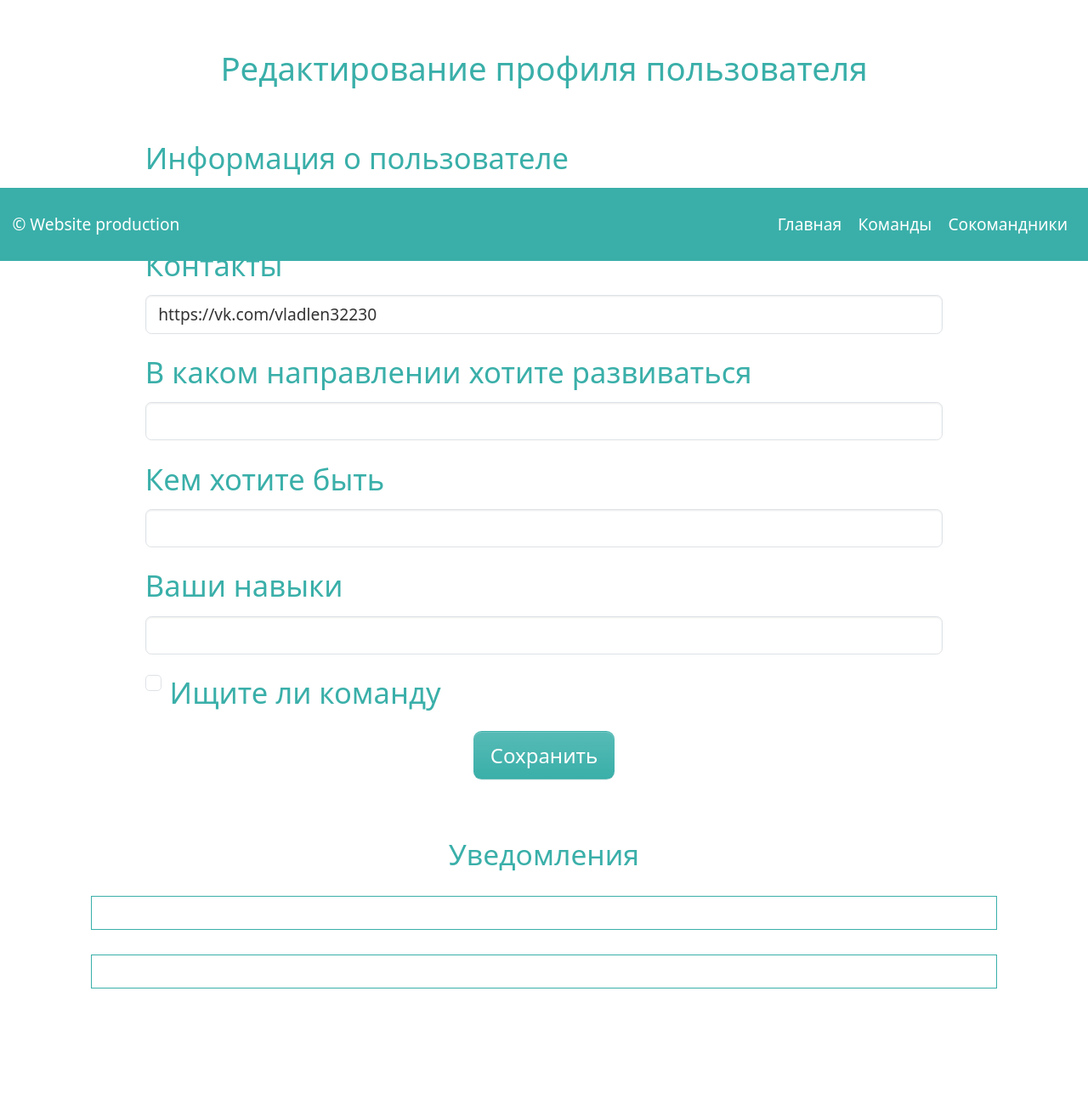
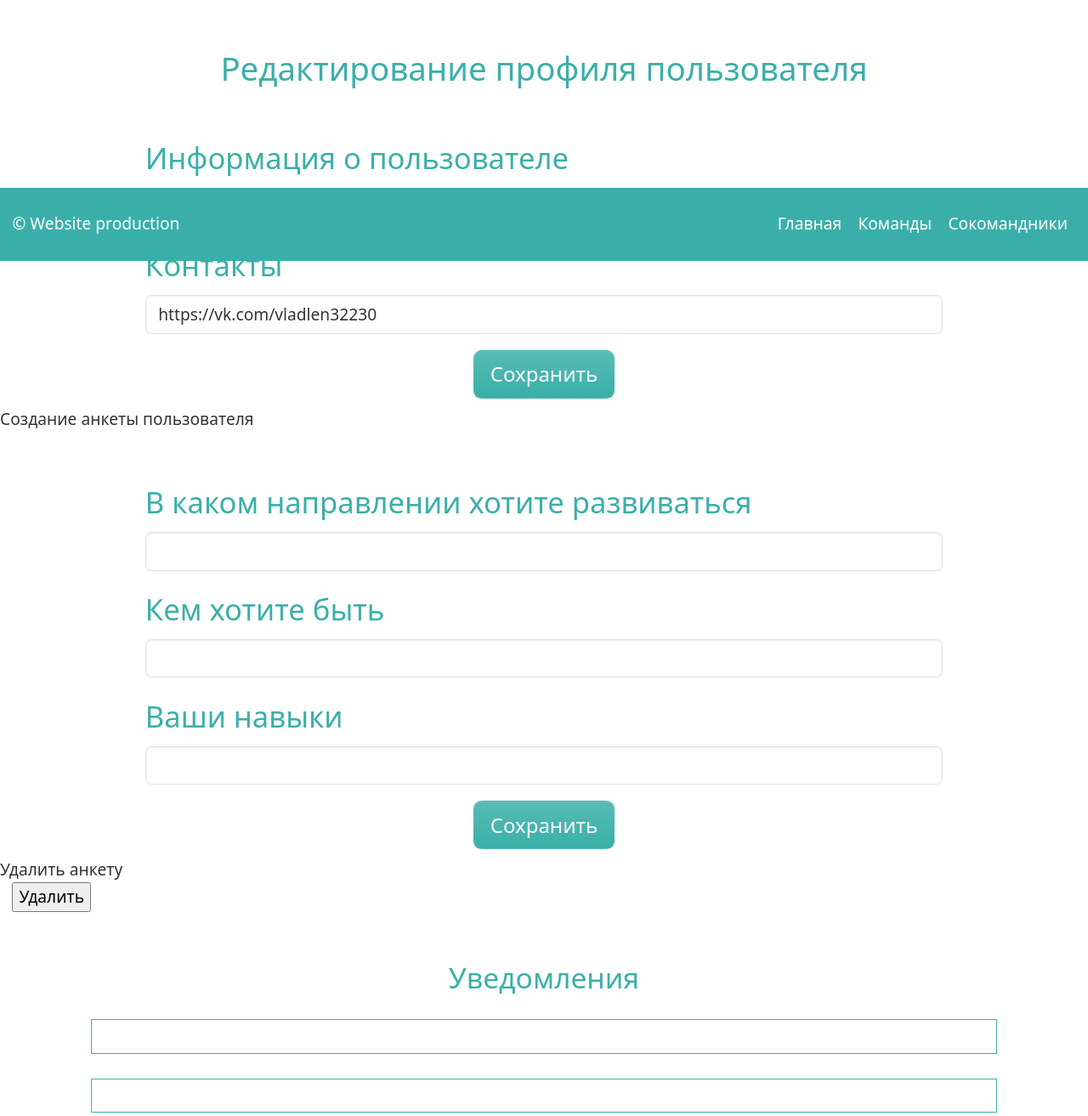
Before and after one commit to vladlen32230/Team-Project-Workshop-Backup, a Django app: page /users/vlad/ in a window 1280 px wide. Shown: the part 493-1806 px from the top of the page at 85% size. Before the commit the page ends 1656 px from the top, so only its background shows below. Run offline with Django 5.2, Linux system fonts and the light colour scheme; data comes from the database, SQL or seed files in the repository; both versions use the stored data as it was after the commit; some libraries are stand-ins or nearby versions.

Commit message:
refacroting

```diff
--- a/src/start/templates/user.html
+++ b/src/start/templates/user.html
@@ -132,7 +132,7 @@
                 type="text"
                 class="form-control"
                 id="exampleInpuInfo"
-                value="{{ team.info }}"
+                value="{{ user.info }}"
                 name="info"
               />
             </div>
@@ -153,6 +153,16 @@
               />
             </div>
 
+            <button
+            type="submit"
+            class="btn btn-lg bg-main-color text-white d-block tex mx-auto rounded-3 mb-2"
+          >
+            Сохранить
+          </button>
+          </form>
+
+          Создание анкеты пользователя
+          <form class="mt-5" action="/api/createuserad" method="POST">
             <div class="mb-3 w-75 mx-auto">
               <label
                 for="exampleInputDirection"
@@ -201,27 +211,6 @@
               />
             </div>
 
-            <div class="form-check mb-3 w-75 mx-auto">
-              <label
-                class="form-check-label text-main-color"
-                for="flexCheck"
-                style="font-size: 1.8rem"
-                >Ищите ли команду</label
-              >
-              <input
-                class="form-check-input"
-                name="seek"
-                type="checkbox"
-                id="flexCheck"
-                {%
-                if
-                ad
-                %}checked{%
-                endif
-                %}
-              />
-            </div>
-
             <button
               type="submit"
               class="btn btn-lg bg-main-color text-white d-block tex mx-auto rounded-3 mb-2"
@@ -229,6 +218,12 @@
               Сохранить
             </button>
           </form>
+
+          Удалить анкету
+          <form action="/api/deleteuserad" method="post">
+            <input type="submit" value="Удалить">
+          </form>
+
         </div>
 
         <!-- уведомления -->
```
Also changed, not shown: src/start/templates/team.html (+16 -27 lines), src/db.sqlite3.
